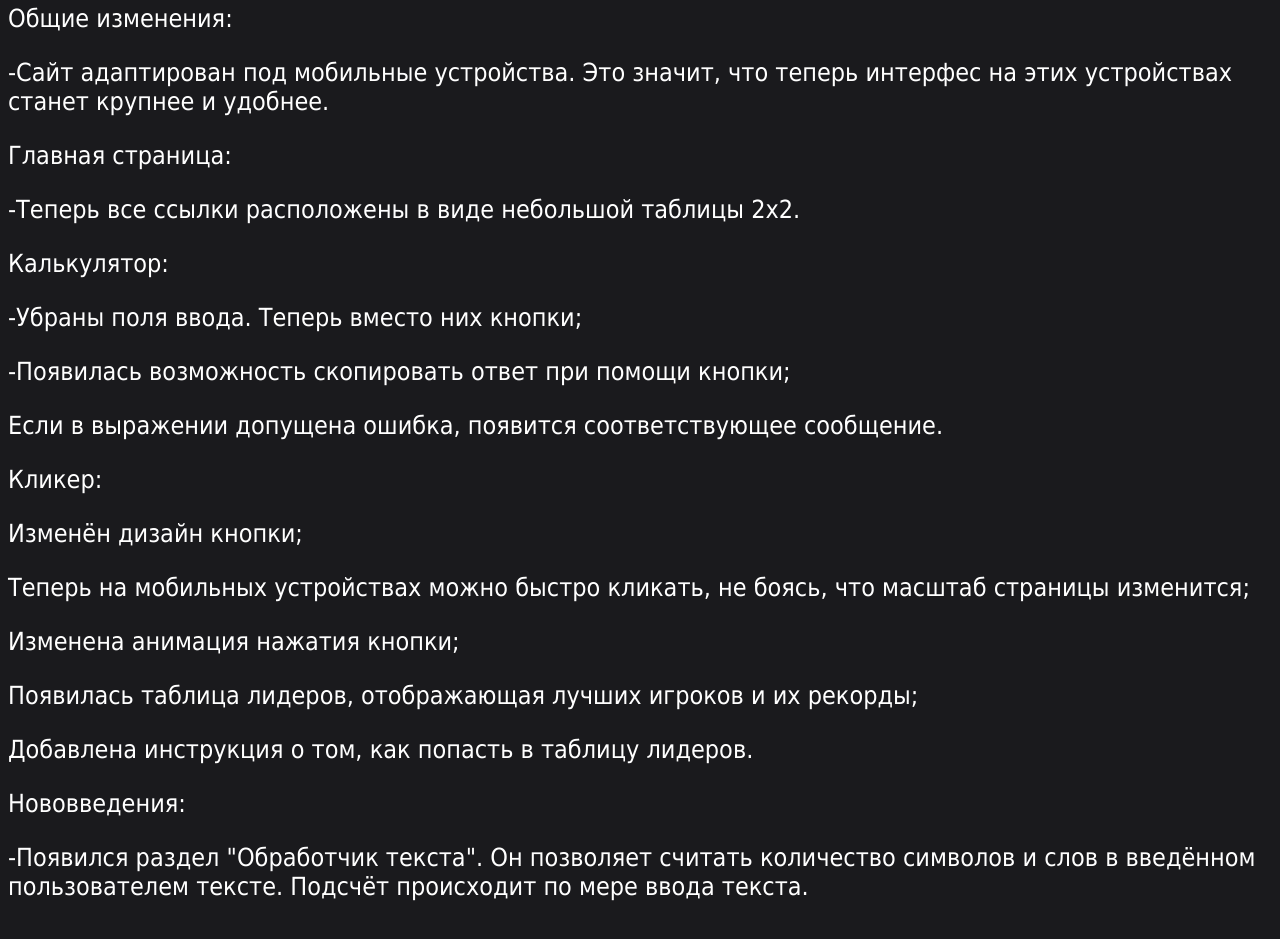
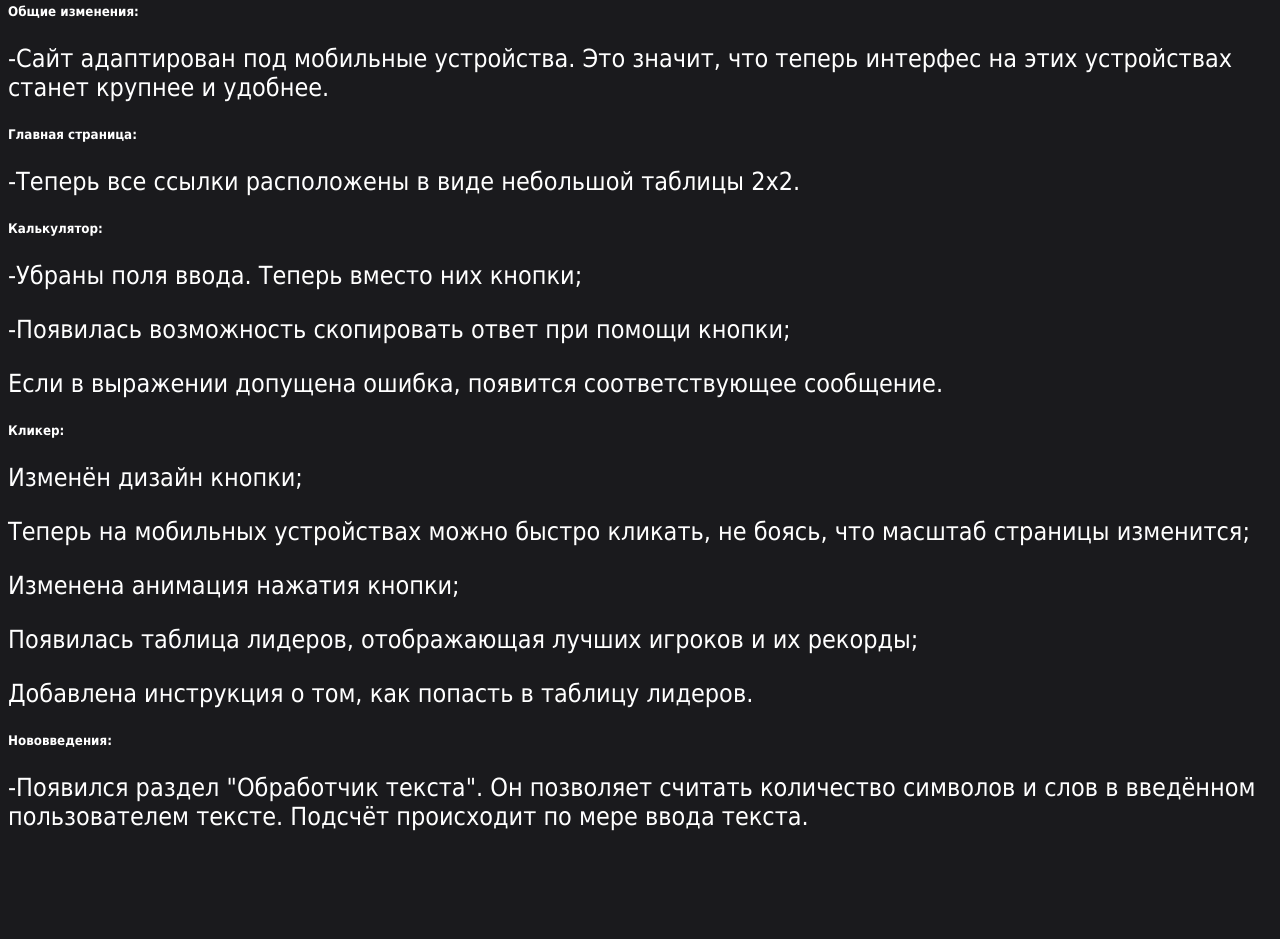
Before and after one commit to Miroshkin0207/historyOfChanges, a plain HTML site: page index.html in a window 1280 px wide. Shown: the part 3438-4377 px from the top of the page. After the commit the page ends 4321 px from the top, so only its background shows below. Drawn offline with Linux system fonts and the light colour scheme.

Commit message:
Add files via upload

```diff
--- a/index.html
+++ b/index.html
@@ -72,21 +72,21 @@
 
         <h2>Глобальный релиз</h2>
         <h4>Версия 1.0</h4>
-        <p>Общие изменения:</p>
+        <h5>Общие изменения:</h5>
         <p>-Сайт адаптирован под мобильные устройства. Это значит, что теперь интерфес на этих устройствах станет крупнее и удобнее.</p>
-        <p>Главная страница:</p>
+        <h5>Главная страница:</h5>
         <p>-Теперь все ссылки расположены в виде небольшой таблицы 2x2.</p>
-        <p>Калькулятор:</p>
+        <h5>Калькулятор:</h5>
         <p>-Убраны поля ввода. Теперь вместо них кнопки;</p>
         <p>-Появилась возможность скопировать ответ при помощи кнопки;</p>
         <p>Если в выражении допущена ошибка, появится соответствующее сообщение.</p>
-        <p>Кликер:</p>
+        <h5>Кликер:</h5>
         <p>Изменён дизайн кнопки;</p>
         <p>Теперь на мобильных устройствах можно быстро кликать, не боясь, что масштаб страницы изменится;</p>
         <p>Изменена анимация нажатия кнопки;</p>
         <p>Появилась таблица лидеров, отображающая лучших игроков и их рекорды;</p>
         <p>Добавлена инструкция о том, как попасть в таблицу лидеров.</p>
-        <p>Нововведения:</p>
+        <h5>Нововведения:</h5>
         <p>-Появился раздел "Обработчик текста". Он позволяет считать количество символов и слов в введённом пользователем тексте. Подсчёт происходит по мере ввода текста.</p>
         <br>
         <script src="script.js"></script>
```
